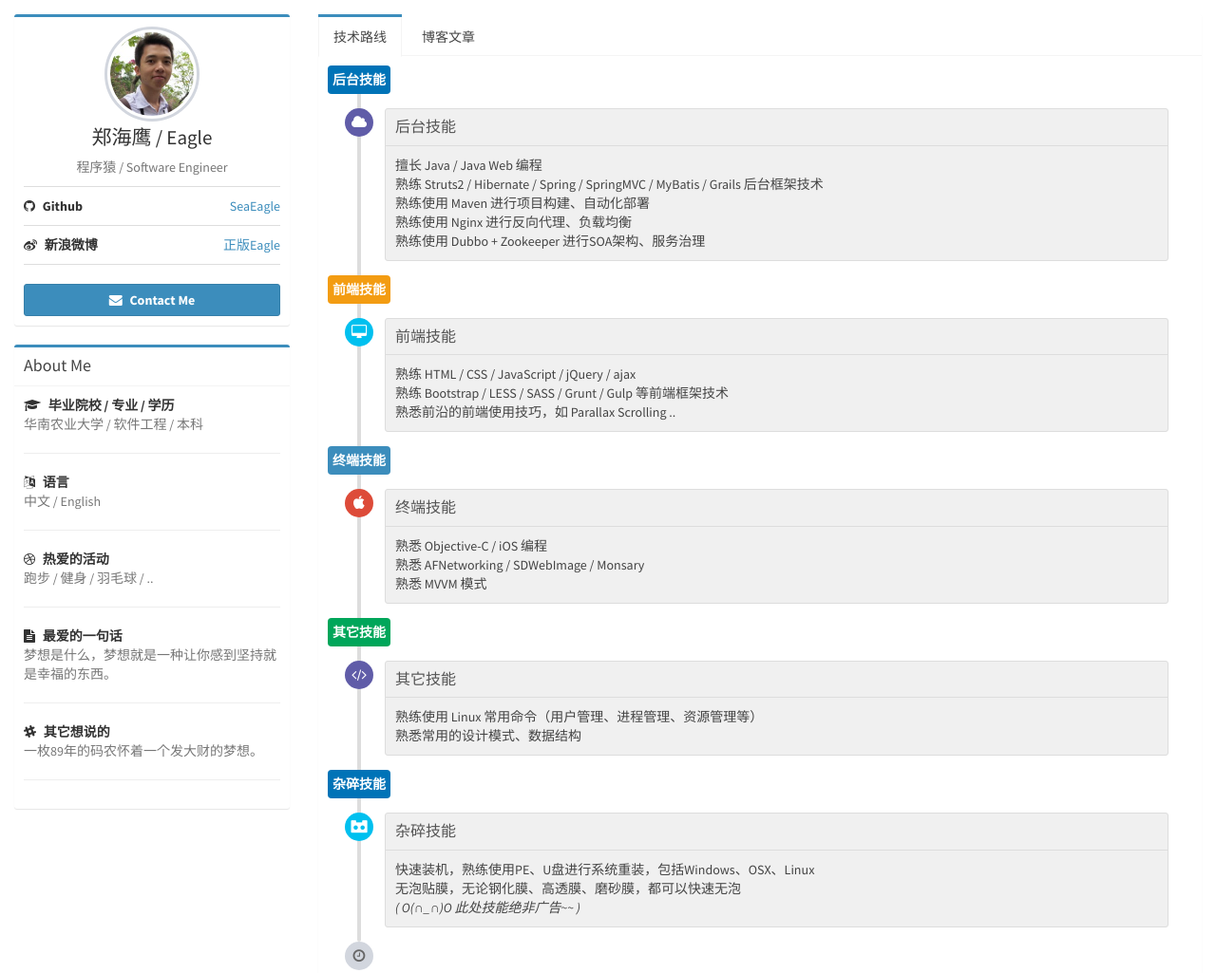
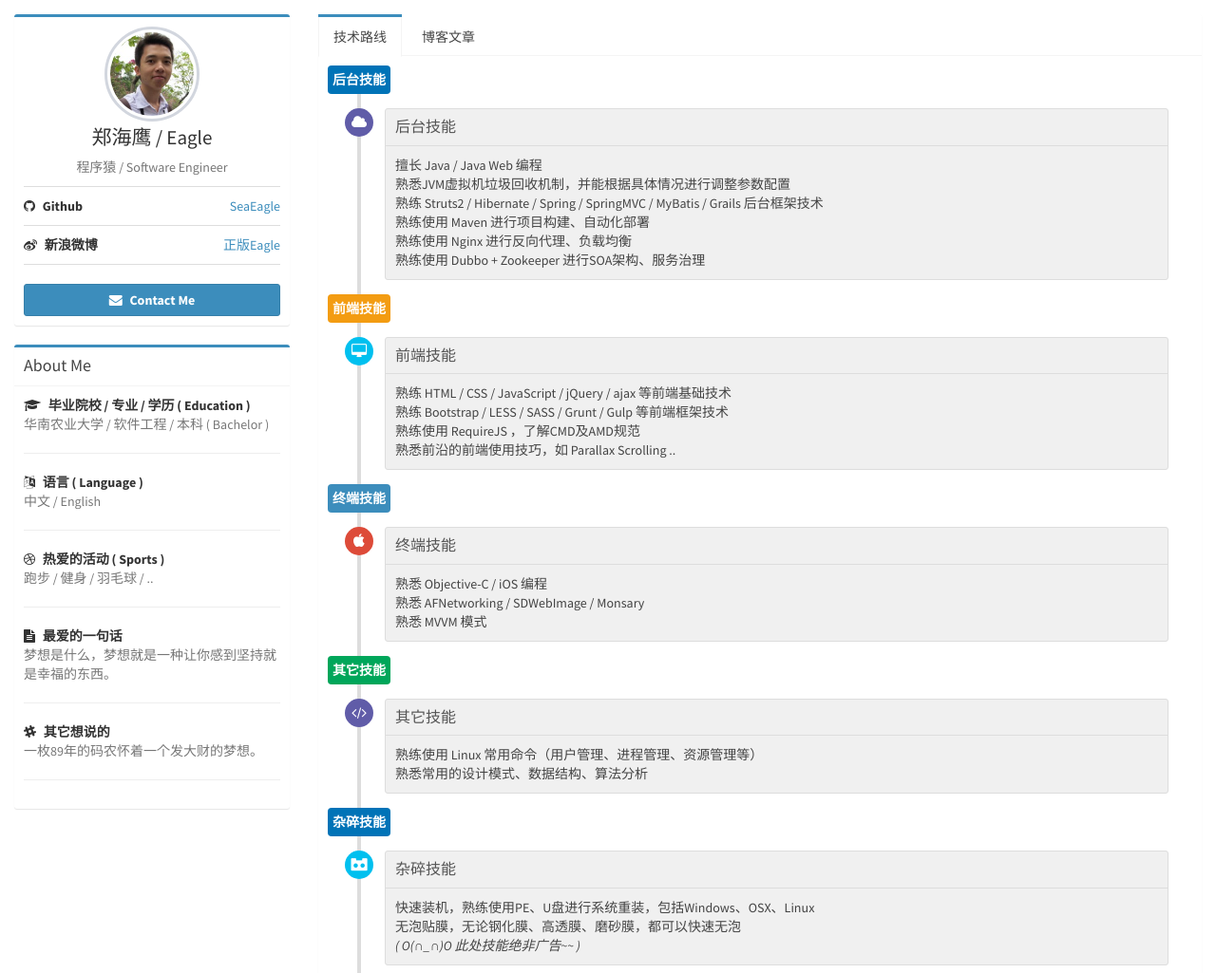
Before and after one commit to SeaEagle/Resume, a website: page index.html in a window 1280 px wide. Shown: the top 1025 px of the page at 95% size. Drawn offline with Linux system fonts and the light colour scheme.

Commit message:
Simple Update

```diff
--- a/index.html
+++ b/index.html
@@ -64,15 +64,15 @@
                     </div>
                     <div class="box-body">
                         <!-- 毕业院校 -->
-                        <strong><i class="fa fa-graduation-cap margin-r-5"></i> 毕业院校 / 专业 / 学历</strong>
-                        <p class="text-muted">华南农业大学 / 软件工程 / 本科</p>
+                        <strong><i class="fa fa-graduation-cap margin-r-5"></i> 毕业院校 / 专业 / 学历 ( Education )</strong>
+                        <p class="text-muted">华南农业大学 / 软件工程 / 本科 ( Bachelor )</p>
                         <hr>
                         <!-- -->
-                        <strong><i class="fa fa-language margin-r-5"></i> 语言</strong>
+                        <strong><i class="fa fa-language margin-r-5"></i> 语言 ( Language )</strong>
                         <p class="text-muted">中文 / English</p>
                         <hr>
                         <!-- -->
-                        <strong><i class="fa fa-dribbble margin-r-5"></i> 热爱的活动</strong>
+                        <strong><i class="fa fa-dribbble margin-r-5"></i> 热爱的活动 ( Sports )</strong>
                         <p class="text-muted">跑步 / 健身 / 羽毛球 / ..</p>
                         <hr>
                         <!-- -->
@@ -103,7 +103,8 @@
                         </li>
                         <!-- 博客文章 -->
                         <li>
-                            <a href="#blog" data-toggle="tab">博客文章</a>
+                            <!--<a href="#blog" data-toggle="tab">博客文章</a>-->
+                            <a href="http://blog.eaglefire.cn" target="_blank">博客文章</a>
                         </li>
                     </ul>
 
@@ -307,6 +308,7 @@
                                         <h3 class="timeline-header">后台技能</h3>
                                         <div class="timeline-body">
                                             擅长 Java / Java Web 编程 <br>
+                                            熟悉JVM虚拟机垃圾回收机制，并能根据具体情况进行调整参数配置 <br>
                                             熟练 Struts2 / Hibernate / Spring / SpringMVC / MyBatis / Grails 后台框架技术 <br>
                                             熟练使用 Maven 进行项目构建、自动化部署 <br>
                                             熟练使用 Nginx 进行反向代理、负载均衡 <br>
@@ -329,8 +331,9 @@
                                         <span class="time"></span>
                                         <h3 class="timeline-header">前端技能</h3>
                                         <div class="timeline-body">
-                                            熟练 HTML / CSS / JavaScript / jQuery / ajax <br>
+                                            熟练 HTML / CSS / JavaScript / jQuery / ajax 等前端基础技术<br>
                                             熟练 Bootstrap / LESS / SASS / Grunt / Gulp 等前端框架技术 <br>
+                                            熟练使用 RequireJS ，了解CMD及AMD规范<br>
                                             熟悉前沿的前端使用技巧，如 Parallax Scrolling ..
                                         </div>
                                         <!--<div class="timeline-footer"></div>-->
@@ -372,7 +375,7 @@
                                         <h3 class="timeline-header">其它技能</h3>
                                         <div class="timeline-body">
                                             熟练使用 Linux 常用命令（用户管理、进程管理、资源管理等）<br>
-                                            熟悉常用的设计模式、数据结构 <br>
+                                            熟悉常用的设计模式、数据结构、算法分析 <br>
                                         </div>
                                         <!--<div class="timeline-footer"></div>-->
                                     </div>
```
